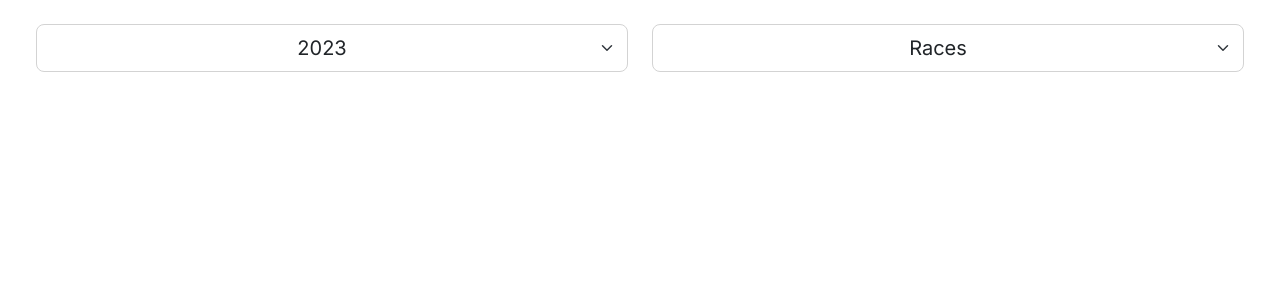
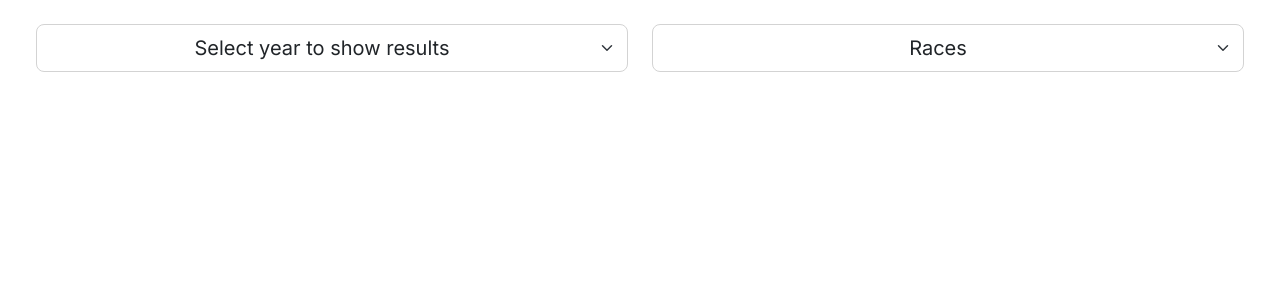
Before and after one commit to sonnhoang1995/vrillar-test, a Next.js app: page / in a window 1280 px wide. Shown: the top 300 px of the page. Built offline with nearby package versions, Linux system fonts and the light colour scheme.

Commit message:
update default select values

```diff
--- a/src/app/select.tsx
+++ b/src/app/select.tsx
@@ -9,8 +9,14 @@ export default function Select() {
         import("bootstrap");
     }, []);
     const pathName = usePathname();
-    const pathContent = pathName.split("/")[2];
-    const pathYear = pathName.split("/")[3];
+    let pathContent = pathName.split("/")[2];
+    let pathYear = pathName.split("/")[3];
+    if(!pathYear) {
+        pathYear = 'default';
+    }
+    if (!pathContent) {
+        pathContent = "races";
+    }
     const [year, setYear] = useState(pathYear);
     const [content, setContent] = useState(pathContent);
     const router = useRouter();
@@ -41,6 +47,9 @@ export default function Select() {
                     }}
                     defaultValue={year}
                 >
+                    <option disabled key="default" value="default">
+                        Select year to show results
+                    </option>
                     {years.map((year) => {
                         return (
                             <option key={`${year}`} value={`${year}`}>
```
